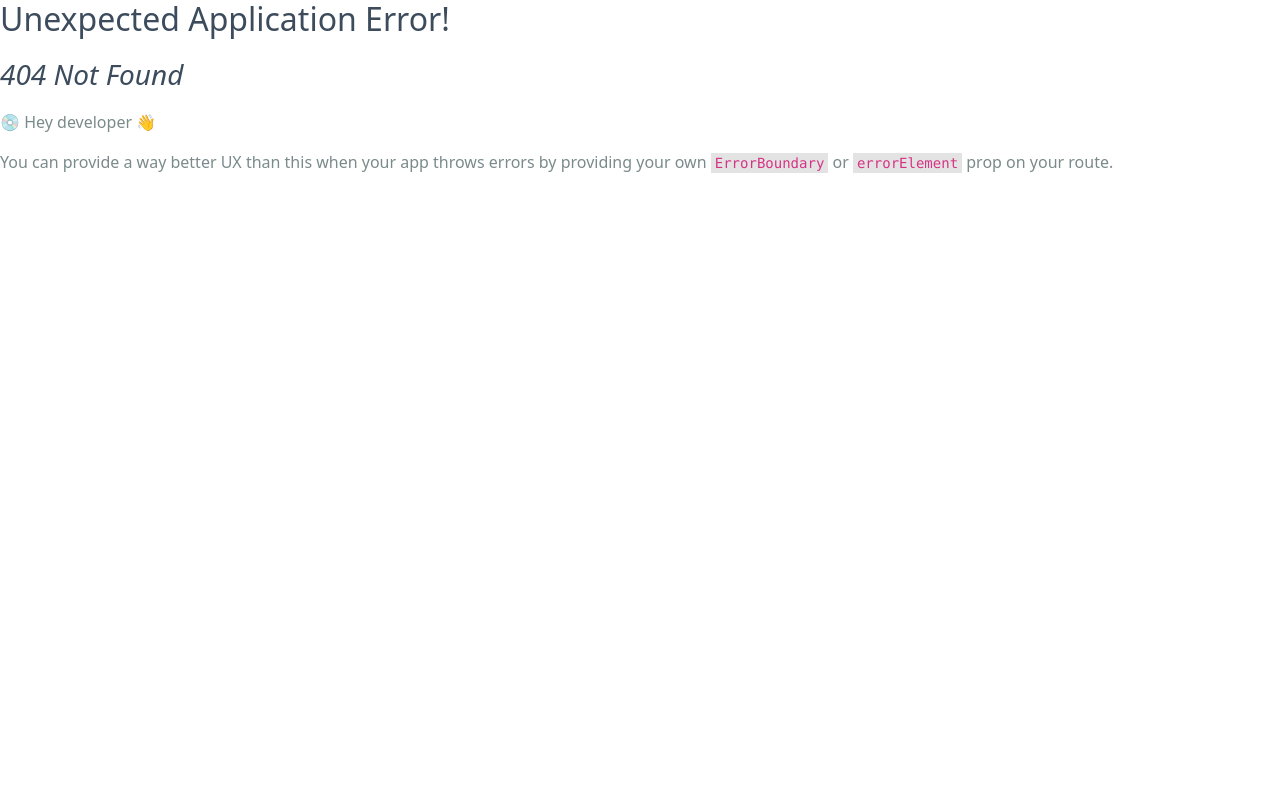
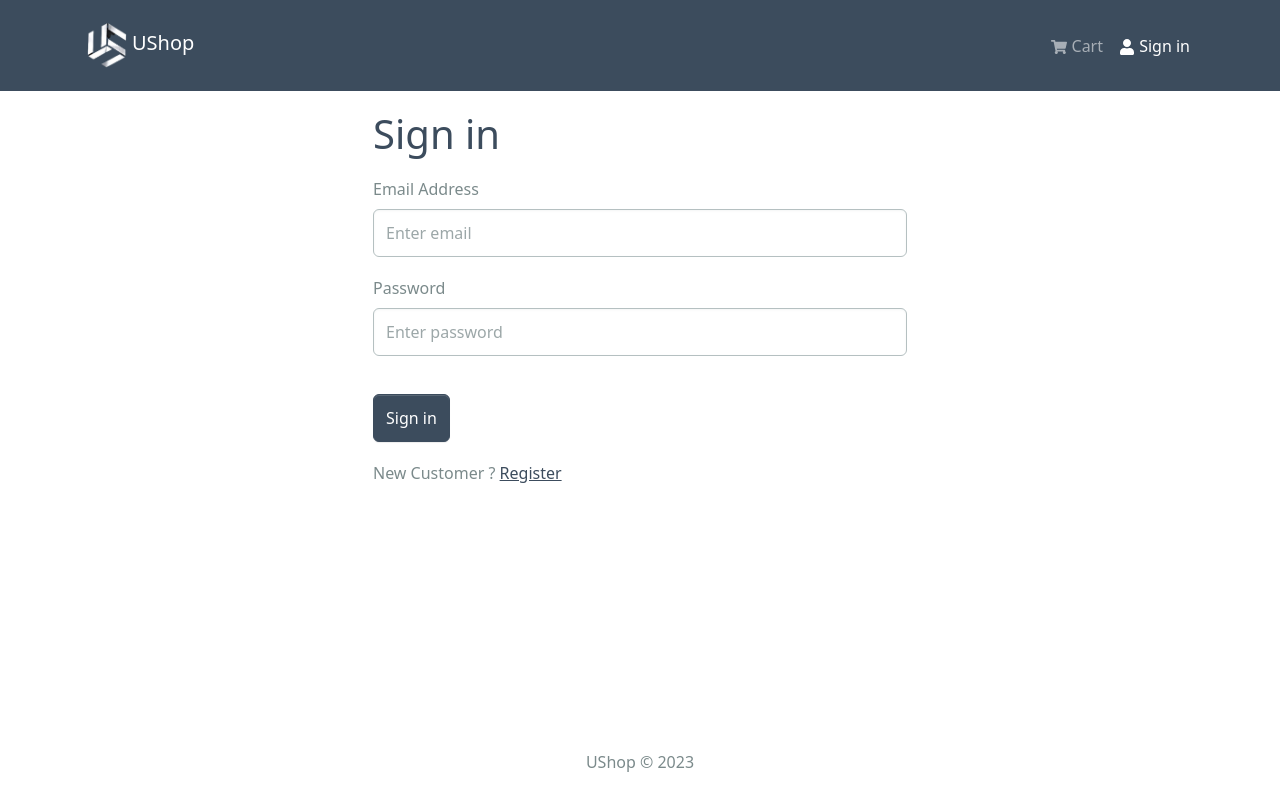
Before and after one commit to Sshoaib1/ProShop, a React (Create React App) app in the folder frontend/: page /login in a window 1280 px wide. Before the commit this address had no page. Built offline with nearby package versions, Linux system fonts and the light colour scheme.

Commit message:
Added Login Screen

```diff
--- /dev/null
+++ b/frontend/src/components/FormContainer.jsx
@@ -0,0 +1,16 @@
+import React from "react";
+import { Container, Row, Col } from "react-bootstrap";
+
+const FormContainer = ({ children }) => {
+  return (
+    <Container>
+      <Row className="justify-content-md-center">
+        <Col xs={12} md={6}>
+          {children}
+        </Col>
+      </Row>
+    </Container>
+  );
+};
+
+export default FormContainer;
--- a/frontend/src/index.js
+++ b/frontend/src/index.js
@@ -16,6 +16,7 @@
 import HomeScreen from "./screens/HomeScreen";
 import ProductScreen from "./screens/ProductScreen";
 import CartScreen from "./screens/CartScreen";
+import LoginScreen from "./screens/LoginScreen";
 
 const router = createBrowserRouter(
   createRoutesFromElements(
@@ -23,6 +24,7 @@
       <Route index={true} path="/" element={<HomeScreen />} />
       <Route path="/product/:id" element={<ProductScreen />} />
       <Route path="/cart" element={<CartScreen />} />
+      <Route path="/login" element={<LoginScreen />} />
     </Route>
   )
 );
--- /dev/null
+++ b/frontend/src/screens/LoginScreen.jsx
@@ -0,0 +1,54 @@
+import React from "react";
+import { useState } from "react";
+import { Link } from "react-router-dom";
+import { Form, Button, Row, Col } from "react-bootstrap";
+import FormContainer from "../components/FormContainer";
+
+const LoginScreen = () => {
+  const [email, setEmail] = useState("");
+  const [password, setPassword] = useState("");
+
+  const SubmitHandler = (e) => {
+    e.preventDefault();
+    console.log("submit");
+  };
+
+  return (
+    <FormContainer>
+      <h1>Sign in</h1>
+
+      <Form onSubmit={SubmitHandler}>
+        <Form.Group controlId="email" className="my-3">
+          <Form.Label>Email Address</Form.Label>
+          <Form.Control
+            type="email"
+            placeholder="Enter email"
+            value={email}
+            onChange={(e) => setEmail(e.target.value)}
+          ></Form.Control>
+        </Form.Group>
+        <Form.Group controlId="password" className="my-3">
+          <Form.Label>Password</Form.Label>
+          <Form.Control
+            type="password"
+            placeholder="Enter password"
+            value={password}
+            onChange={(e) => setPassword(e.target.value)}
+          ></Form.Control>
+        </Form.Group>
+
+        <Button type="submit" variant="primary" className="mt-3">
+          Sign in
+        </Button>
+      </Form>
+
+      <Row className="py-3">
+        <Col>
+          New Customer ? <Link to="/register">Register</Link>
+        </Col>
+      </Row>
+    </FormContainer>
+  );
+};
+
+export default LoginScreen;
```
